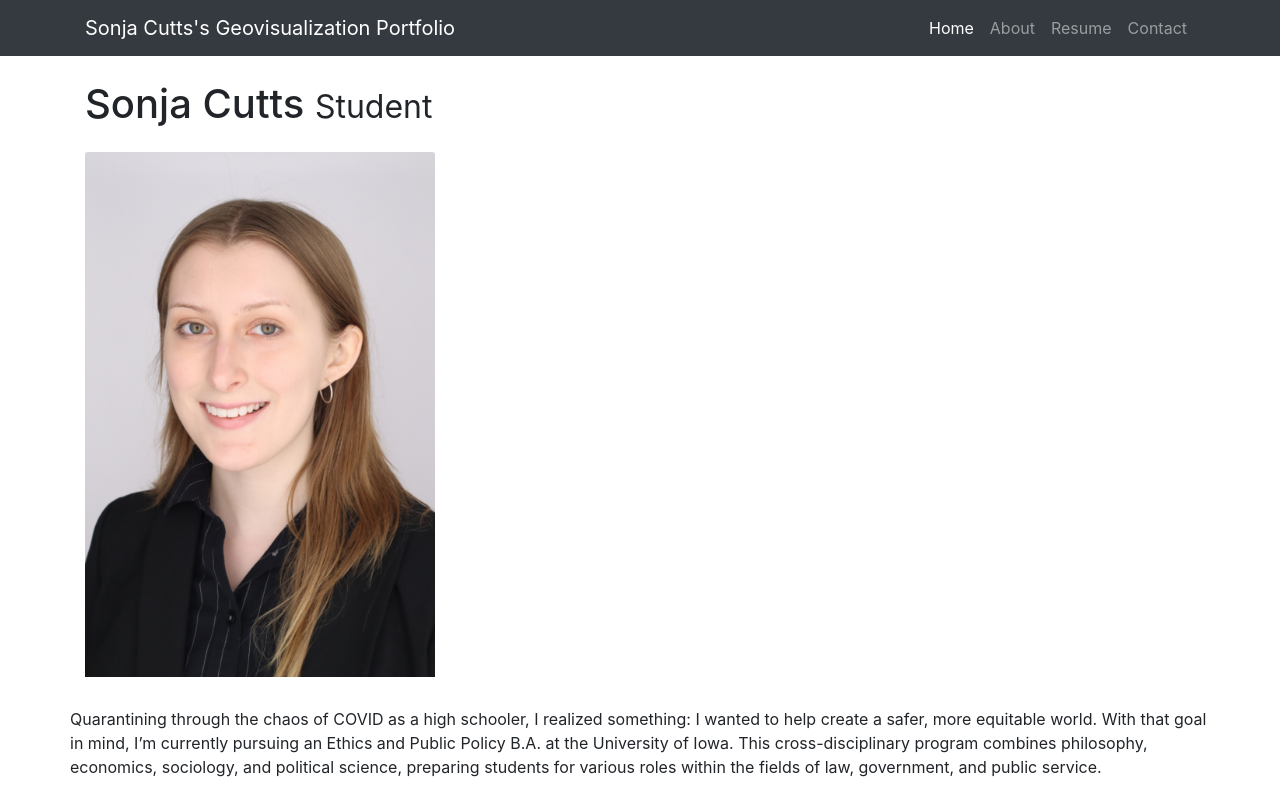
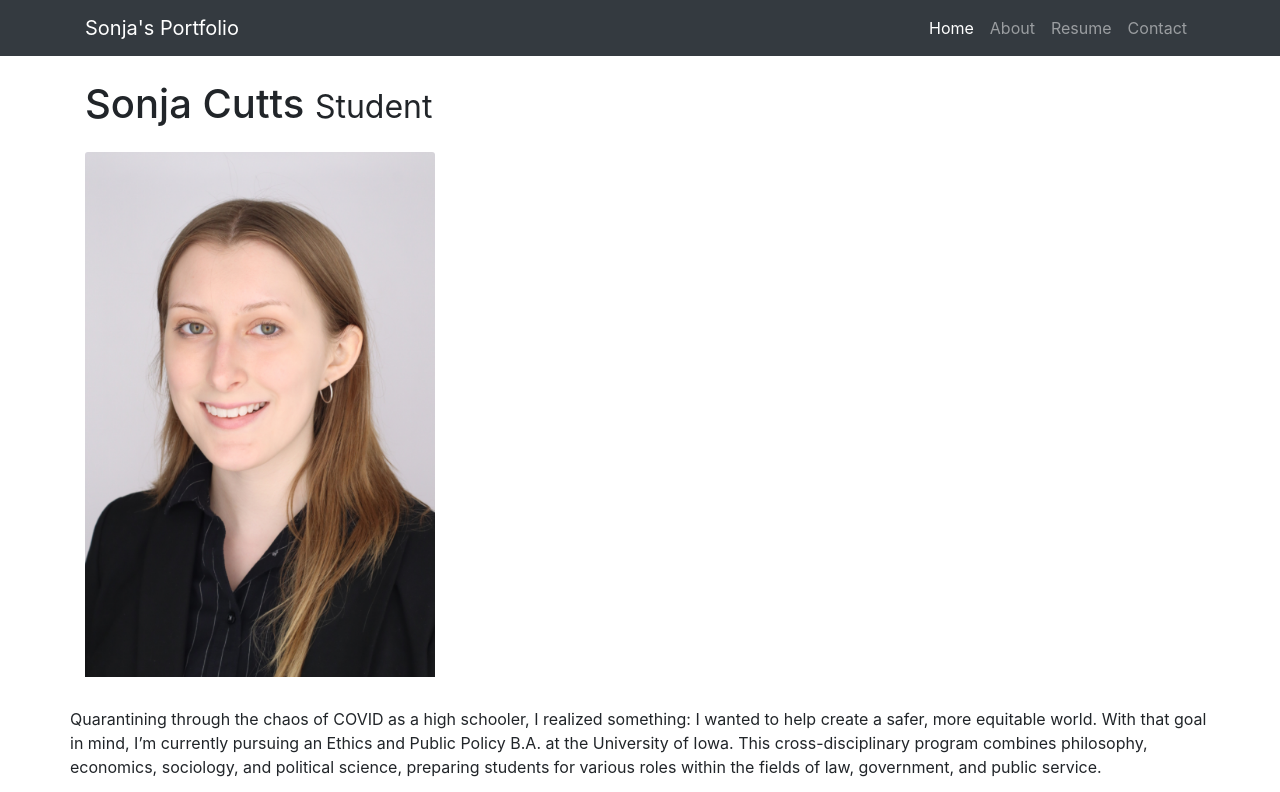
Before and after one commit to geog3540/scutts, a website: page shortbio.html in a window 1280 px wide. Shown: the top 792 px of the page. Drawn offline with Linux system fonts and the light colour scheme.

Commit message:
Update shortbio.html

```diff
--- a/shortbio.html
+++ b/shortbio.html
@@ -23,7 +23,7 @@
     <!-- Navigation -->
     <nav class="navbar navbar-expand-lg navbar-dark bg-dark fixed-top">
       <div class="container">
-        <a class="navbar-brand" href="#">Sonja Cutts's Geovisualization Portfolio</a>
+        <a class="navbar-brand" href="#">Sonja's Portfolio</a>
         <button class="navbar-toggler" type="button" data-toggle="collapse" data-target="#navbarResponsive" aria-controls="navbarResponsive" aria-expanded="false" aria-label="Toggle navigation">
           <span class="navbar-toggler-icon"></span>
         </button>
```
